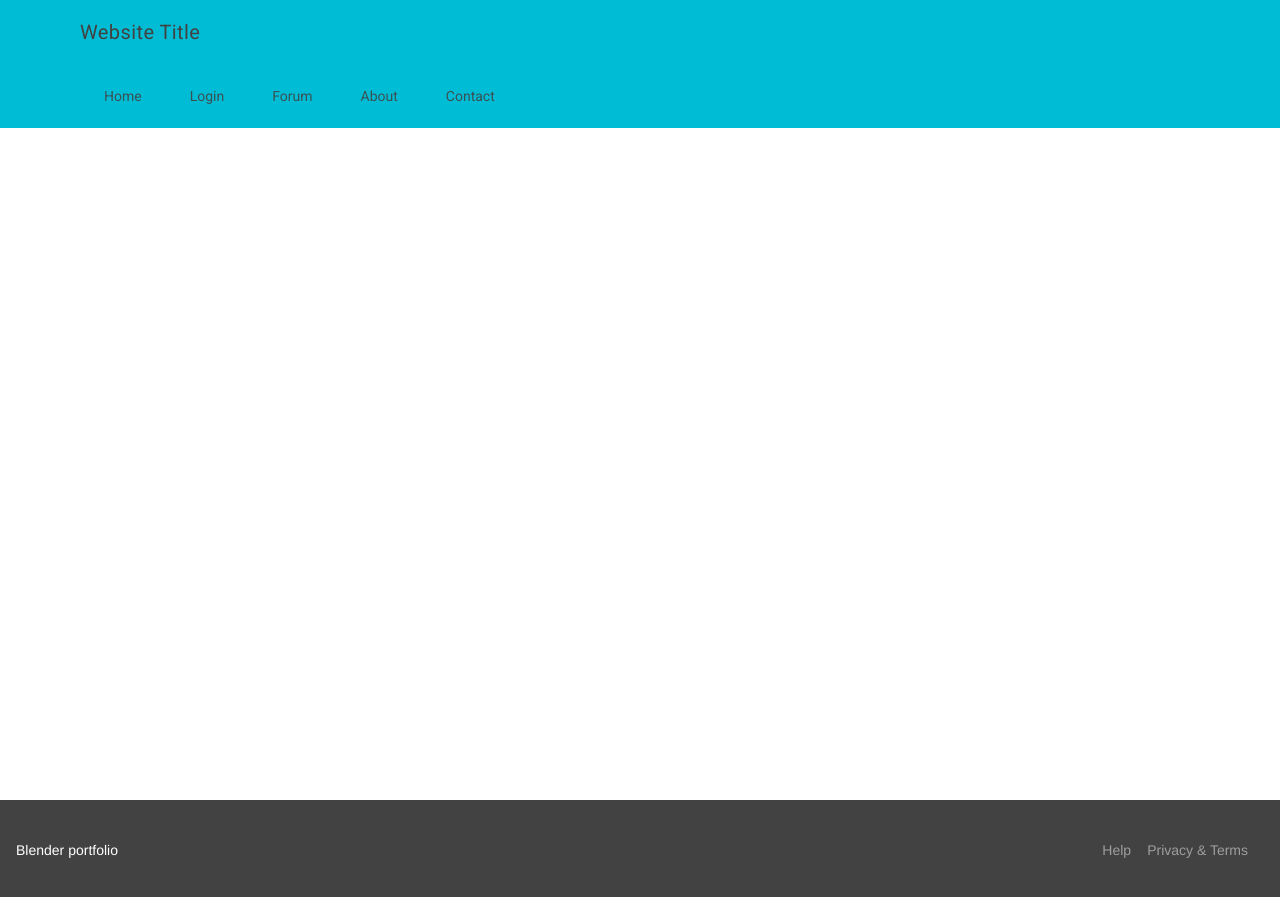
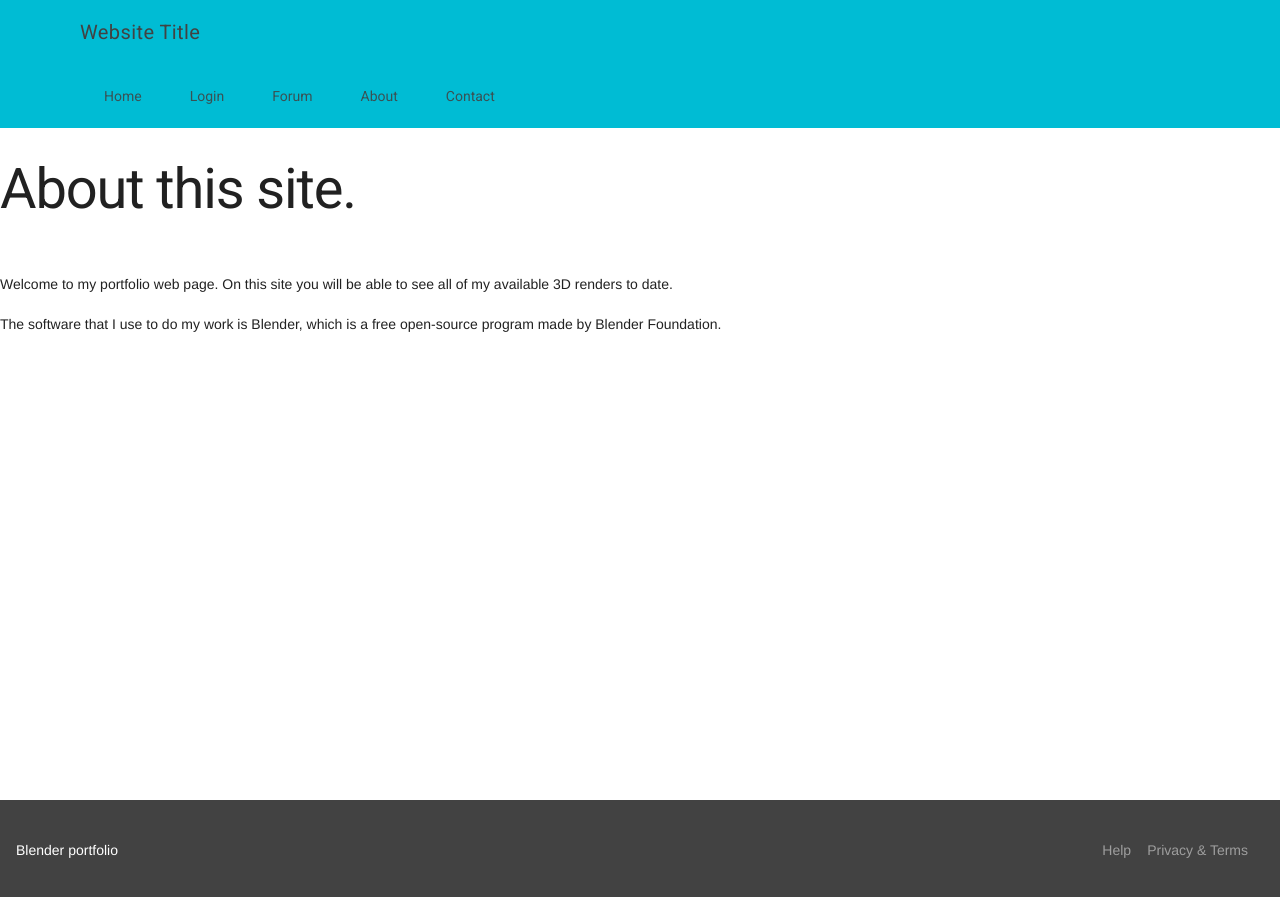
Before and after one commit to slothgamez/fireplex.github.io, a Jekyll site: the page about/index.html, which Jekyll copies as it is, in a window 1280 px wide. Shown: the top 897 px of the page. Built offline with Jekyll 4.4.1, drawn with Linux system fonts in a browser that asks for light colours; nearby versions of some CDN libraries; comment, search, counter and statistics services are not loaded.

Commit message:
Update index.html

```diff
--- a/about/index.html
+++ b/about/index.html
@@ -68,6 +68,9 @@
             </nav>
         </div>
         <main class="mdl-layout__content">
+          <h1>About this site.</h1><br />
+          <p>Welcome to my portfolio web page. On this site you will be able to see all of my available 3D renders to date.</p>
+          <p>The software that I use to do my work is Blender, which is a free open-source program made by Blender Foundation.</p>
 
         </main>
           <footer class="mdl-mini-footer">
```
